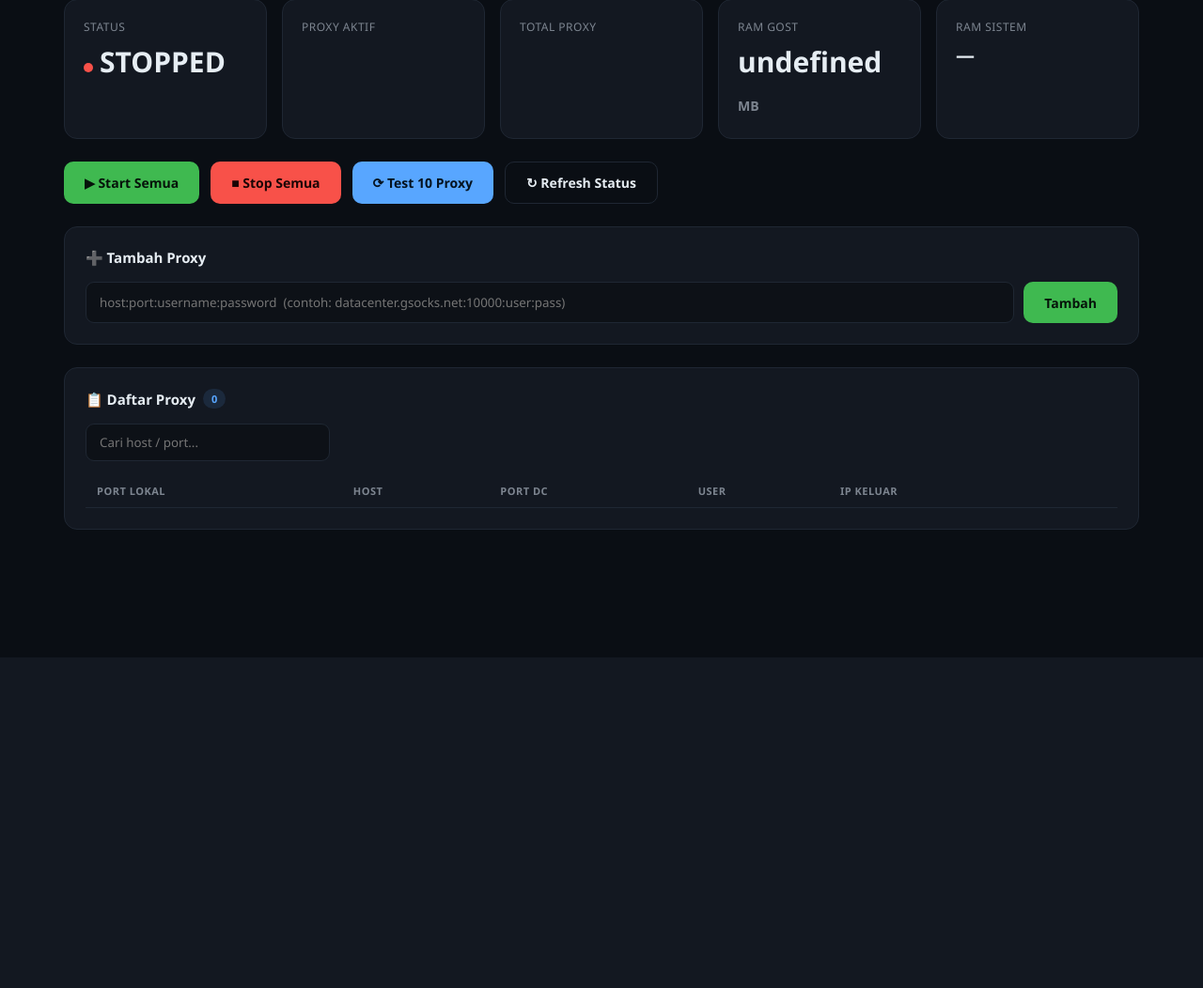
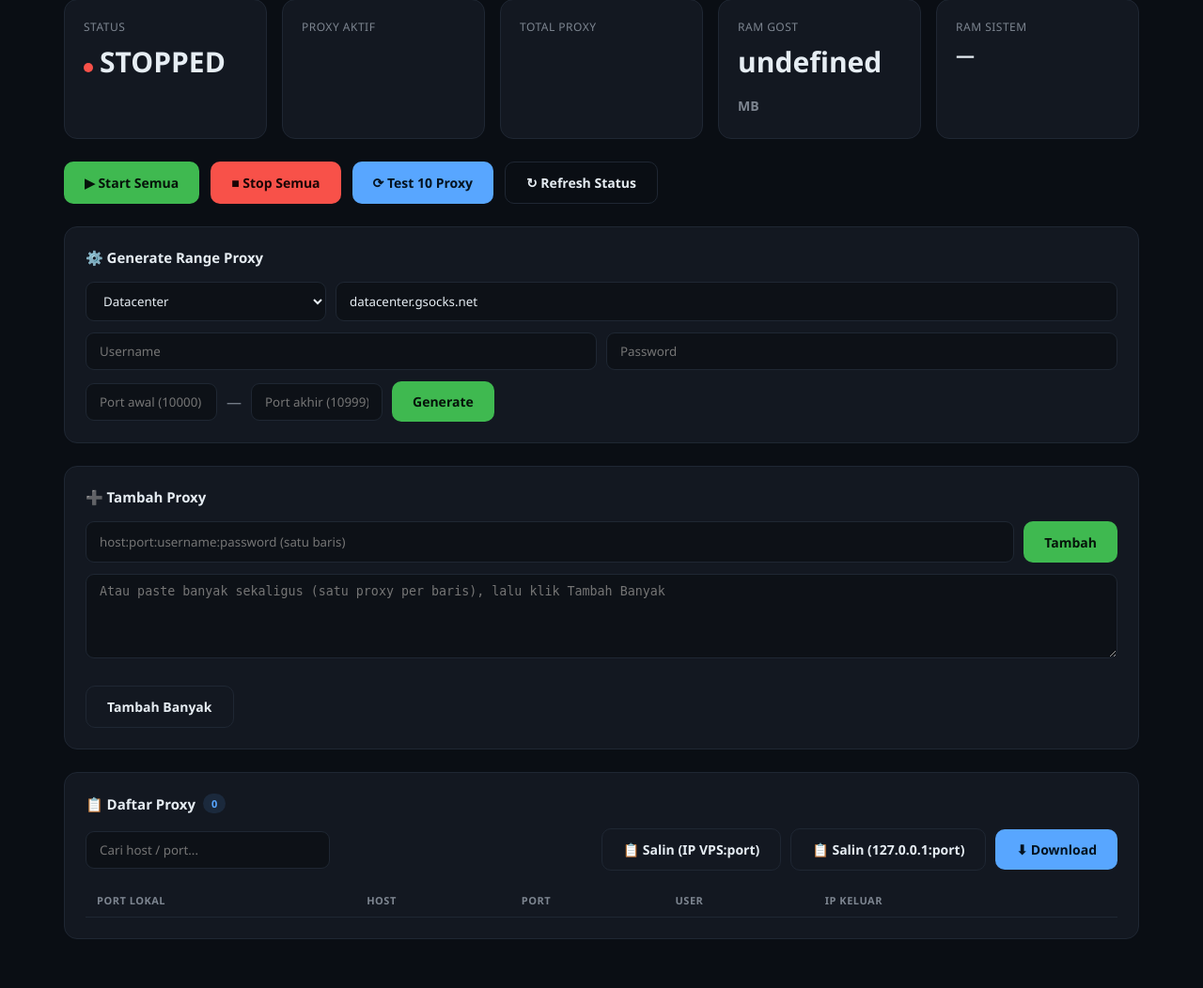
Before and after one commit to Crazyssh/proxy, a Flask app: template webpanel/templates/index.html in a window 1280 px wide. Shown: the part 100-1152 px from the top of the page at 94% size. Before the commit the page ends 800 px from the top, so only its background shows below. Run offline with Flask 3, Linux system fonts and the light colour scheme; the template is opened without the code that fills it, so the values that code supplies are empty.

Commit message:
Web panel: generate range per tipe, bulk add, salin & download daftar proxy

```diff
--- a/webpanel/app.py
+++ b/webpanel/app.py
@@ -131,6 +131,21 @@
     return render_template("index.html")
 
 # ================== API ==================
+_public_ip_cache = {"ip": "", "t": 0}
+def public_ip():
+    if _public_ip_cache["ip"] and (time.time() - _public_ip_cache["t"] < 3600):
+        return _public_ip_cache["ip"]
+    try:
+        out = subprocess.run(["curl", "-s", "--max-time", "5", "https://api.ipify.org"],
+                             capture_output=True, text=True, timeout=8)
+        ip = out.stdout.strip()
+        if re.match(r"^\d+\.\d+\.\d+\.\d+$", ip):
+            _public_ip_cache.update(ip=ip, t=time.time())
+            return ip
+    except Exception:
+        pass
+    return ""
+
 @app.route("/api/status")
 @login_required
 def api_status():
@@ -145,6 +160,7 @@
         "start_port": START_PORT,
         "end_port": START_PORT + listen - 1 if listen else START_PORT,
         "total_proxies": len(read_proxies()),
+        "public_ip": public_ip(),
         "sys": si,
     })
 
@@ -176,6 +192,70 @@
     items = [p["raw"] for p in read_proxies() if p["raw"] != raw]
     write_proxies(items)
     return jsonify({"ok": True, "total": len(items)})
+
+@app.route("/api/proxy/bulk", methods=["POST"])
+@login_required
+def api_bulk():
+    """Tambah banyak proxy sekaligus (paste multi-baris)."""
+    d = request.get_json(force=True)
+    text = d.get("text") or ""
+    existing = [p["raw"] for p in read_proxies()]
+    added, skipped = 0, 0
+    for line in text.splitlines():
+        s = line.strip()
+        if not s or s.upper().startswith("REM") or s.startswith("#"):
+            continue
+        if not re.match(r"^[^:]+:\d+:[^:]+:[^:]+$", s):
+            skipped += 1; continue
+        if s in existing:
+            skipped += 1; continue
+        existing.append(s); added += 1
+    write_proxies(existing)
+    return jsonify({"ok": True, "added": added, "skipped": skipped, "total": len(existing)})
+
+@app.route("/api/proxy/range", methods=["POST"])
+@login_required
+def api_range():
+    """Generate proxy dari range port. Untuk datacenter/residential/mobile."""
+    d = request.get_json(force=True)
+    host = (d.get("host") or "").strip()
+    user = (d.get("user") or "").strip()
+    pwd  = (d.get("pass") or "").strip()
+    try:
+        p_start = int(d.get("port_start"))
+        p_end   = int(d.get("port_end"))
+    except Exception:
+        return jsonify({"error": "Range port tidak valid"}), 400
+    if not host or not user or not pwd:
+        return jsonify({"error": "Host/user/pass wajib diisi"}), 400
+    if p_end < p_start:
+        return jsonify({"error": "Port akhir harus >= port awal"}), 400
+    if (p_end - p_start) > 5000:
+        return jsonify({"error": "Range terlalu besar (maks 5000)"}), 400
+    existing = [p["raw"] for p in read_proxies()]
+    seen = set(existing)
+    added = 0
+    for port in range(p_start, p_end + 1):
+        raw = f"{host}:{port}:{user}:{pwd}"
+        if raw not in seen:
+            existing.append(raw); seen.add(raw); added += 1
+    write_proxies(existing)
+    return jsonify({"ok": True, "added": added, "total": len(existing)})
+
+@app.route("/api/export")
+@login_required
+def api_export():
+    """Download daftar IP_VPS:port untuk dipakai di tools."""
+    host = request.args.get("host", "").strip()
+    fmt  = request.args.get("fmt", "ipport")   # ipport | socks5
+    proxies = read_proxies()
+    lines = []
+    for p in proxies:
+        target = f"{host}:{p['local_port']}" if host else f"127.0.0.1:{p['local_port']}"
+        lines.append(f"socks5://{target}" if fmt == "socks5" else target)
+    body = "\n".join(lines) + "\n"
+    return Response(body, mimetype="text/plain",
+                    headers={"Content-Disposition": "attachment; filename=proxies-local.txt"})
 
 @app.route("/api/action/<name>", methods=["POST"])
 @login_required
--- a/webpanel/templates/index.html
+++ b/webpanel/templates/index.html
@@ -83,22 +83,55 @@
   </div>
   <div class="log" id="log"></div>
 
-  <!-- TAMBAH PROXY -->
+  <!-- GENERATE RANGE -->
+  <div class="panel">
+    <h3>⚙️ Generate Range Proxy</h3>
+    <div style="display:flex;gap:10px;flex-wrap:wrap;margin-bottom:12px;">
+      <select id="gType" class="search" style="width:auto;margin:0;">
+        <option value="datacenter.gsocks.net">Datacenter</option>
+        <option value="residential.gsocks.net">Residential</option>
+        <option value="mobile.gsocks.net">Mobile</option>
+        <option value="__custom__">Private / Custom (isi host sendiri)</option>
+      </select>
+      <input id="gHost" class="search" style="flex:1;margin:0;" placeholder="Host (otomatis dari tipe, atau isi IP private)">
+    </div>
+    <div style="display:flex;gap:10px;flex-wrap:wrap;margin-bottom:12px;">
+      <input id="gUser" class="search" style="flex:1;margin:0;" placeholder="Username">
+      <input id="gPass" class="search" style="flex:1;margin:0;" placeholder="Password">
+    </div>
+    <div style="display:flex;gap:10px;flex-wrap:wrap;align-items:center;">
+      <input id="gPortStart" class="search" style="width:140px;margin:0;" placeholder="Port awal (10000)">
+      <span style="color:var(--mut)">—</span>
+      <input id="gPortEnd" class="search" style="width:140px;margin:0;" placeholder="Port akhir (10999)">
+      <button class="btn b-start" id="btnRange">Generate</button>
+    </div>
+  </div>
+
+  <!-- TAMBAH / BULK -->
   <div class="panel">
     <h3>➕ Tambah Proxy</h3>
-    <div class="addrow">
-      <input id="newProxy" placeholder="host:port:username:password  (contoh: datacenter.gsocks.net:10000:user:pass)">
+    <div class="addrow" style="margin-bottom:12px;">
+      <input id="newProxy" placeholder="host:port:username:password (satu baris)">
       <button class="btn b-start" id="btnAdd">Tambah</button>
     </div>
+    <textarea id="bulkBox" class="search" style="width:100%;height:90px;resize:vertical;font-family:monospace;"
+      placeholder="Atau paste banyak sekaligus (satu proxy per baris), lalu klik Tambah Banyak"></textarea>
+    <button class="btn b-ghost" id="btnBulk" style="margin-top:10px;">Tambah Banyak</button>
   </div>
 
   <!-- DAFTAR PROXY -->
   <div class="panel">
     <h3>📋 Daftar Proxy <span class="pill" id="cnt">0</span></h3>
-    <input class="search" id="search" placeholder="Cari host / port...">
+    <div style="display:flex;gap:10px;flex-wrap:wrap;margin-bottom:14px;align-items:center;">
+      <input class="search" id="search" style="margin:0;" placeholder="Cari host / port...">
+      <span style="flex:1"></span>
+      <button class="btn b-ghost" id="btnCopy">📋 Salin (IP VPS:port)</button>
+      <button class="btn b-ghost" id="btnCopyLocal">📋 Salin (127.0.0.1:port)</button>
+      <button class="btn b-test" id="btnDownload">⬇ Download</button>
+    </div>
     <div class="tablewrap">
       <table>
-        <thead><tr><th>Port Lokal</th><th>Host</th><th>Port DC</th><th>User</th><th>IP Keluar</th><th></th></tr></thead>
+        <thead><tr><th>Port Lokal</th><th>Host</th><th>Port</th><th>User</th><th>IP Keluar</th><th></th></tr></thead>
         <tbody id="rows"></tbody>
       </table>
     </div>
@@ -110,6 +143,7 @@
 <script>
 const $ = s => document.querySelector(s);
 let PROXIES = [];
+let PUBLIC_IP = "";
 
 function toast(msg, ok=true){
   const t=$("#toast"); t.textContent=msg;
@@ -127,6 +161,7 @@
   $("#st-total").textContent = d.total_proxies;
   $("#st-mem").innerHTML = d.gost_mem_mb + ' <span style="font-size:14px;color:var(--mut)">MB</span>';
   $("#st-sys").textContent = d.sys.ram_used + " / " + d.sys.ram_total + " MB";
+  PUBLIC_IP = d.public_ip || "";
 }
 
 async function loadProxies(){
@@ -204,6 +239,63 @@
   btn.disabled=false; btn.innerHTML=orig;
 };
 
+// --- tipe proxy -> auto isi host ---
+$("#gType").onchange = e=>{
+  const v=e.target.value;
+  $("#gHost").value = (v==="__custom__") ? "" : v;
+  $("#gHost").readOnly = (v!=="__custom__");
+};
+$("#gType").dispatchEvent(new Event("change"));
+
+// --- generate range ---
+$("#btnRange").onclick = async e=>{
+  const body={
+    host: $("#gHost").value.trim(),
+    user: $("#gUser").value.trim(),
+    pass: $("#gPass").value.trim(),
+    port_start: $("#gPortStart").value.trim(),
+    port_end: $("#gPortEnd").value.trim()
+  };
+  if(!body.host||!body.user||!body.pass){toast("Host/user/pass wajib",false);return;}
+  const btn=e.target,orig=btn.innerHTML;btn.disabled=true;btn.innerHTML='<span class="spin"></span>';
+  const r=await fetch("/api/proxy/range",{method:"POST",headers:{"Content-Type":"application/json"},body:JSON.stringify(body)});
+  const d=await r.json();
+  btn.disabled=false;btn.innerHTML=orig;
+  if(r.ok){toast(`Ditambah ${d.added} proxy (total ${d.total})`);loadProxies();loadStatus();}
+  else toast(d.error||"Gagal",false);
+};
+
+// --- bulk add ---
+$("#btnBulk").onclick = async e=>{
+  const text=$("#bulkBox").value.trim();
+  if(!text){toast("Textarea kosong",false);return;}
+  const r=await fetch("/api/proxy/bulk",{method:"POST",headers:{"Content-Type":"application/json"},body:JSON.stringify({text})});
+  const d=await r.json();
+  if(r.ok){toast(`Ditambah ${d.added}, dilewati ${d.skipped}`);$("#bulkBox").value="";loadProxies();loadStatus();}
+  else toast(d.error||"Gagal",false);
+};
+
+// --- salin & download ---
+function buildList(host){
+  return PROXIES.map(p=> (host? host : "127.0.0.1")+":"+p.local_port ).join("\n");
+}
+async function copyText(txt){
+  try{ await navigator.clipboard.writeText(txt); toast("Disalin ke clipboard"); }
+  catch(e){
+    const ta=document.createElement("textarea");ta.value=txt;document.body.appendChild(ta);
+    ta.select();document.execCommand("copy");ta.remove();toast("Disalin");
+  }
+}
+$("#btnCopy").onclick = ()=>{
+  if(!PUBLIC_IP){toast("IP VPS belum terdeteksi, pakai salin 127.0.0.1",false);return;}
+  copyText(buildList(PUBLIC_IP));
+};
+$("#btnCopyLocal").onclick = ()=> copyText(buildList(""));
+$("#btnDownload").onclick = ()=>{
+  const host = PUBLIC_IP || "";
+  window.location = "/api/export?fmt=ipport" + (host?("&host="+host):"");
+};
+
 loadStatus(); loadProxies();
 setInterval(loadStatus, 10000);
 </script>
```
